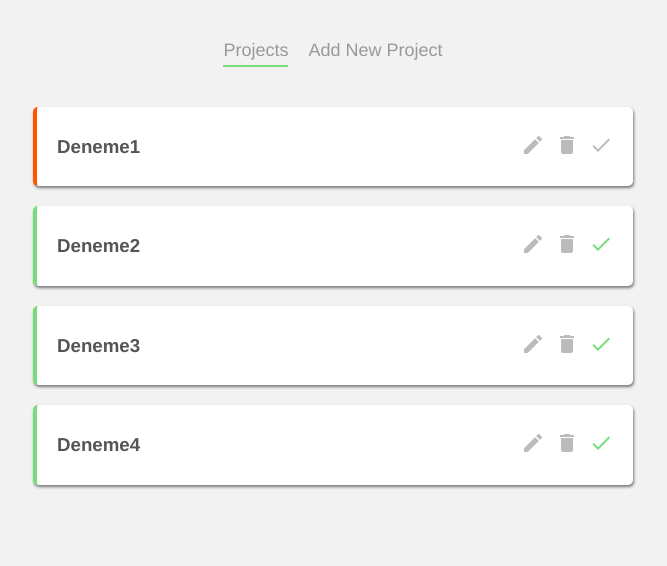
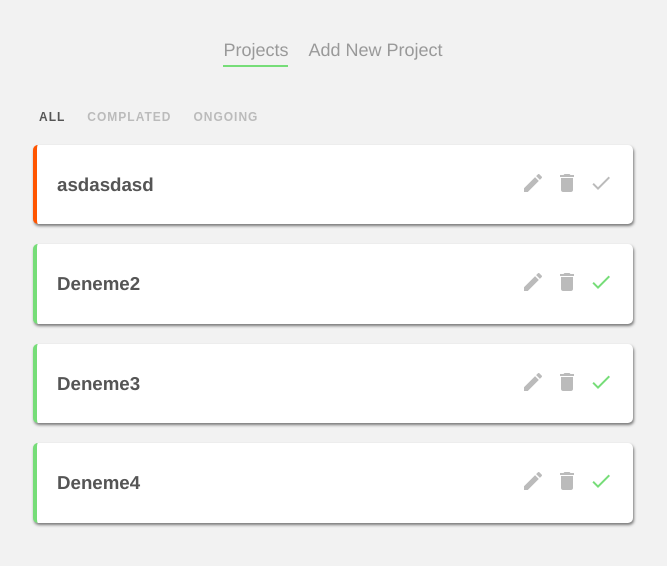
Before and after one commit to mehmettas1/vue-js-planner, a Vue app: page / in a window 1280 px wide. Shown: the top 566 px of the page, without its empty margins (307-974 px from the left). Built offline with nearby package versions, Linux system fonts and the light colour scheme; data requests are answered from the project's data file.

Commit message:
filternav

```diff
--- a/data/db.json
+++ b/data/db.json
@@ -2,8 +2,8 @@
   "projects": [
     {
       "id": 1,
-      "title": "Deneme1",
-      "details": "Lorem Ipsum is simply dummy text of the printing and typesetting industry. Lorem Ipsum has been the industry's standard dummy text ever since the 1500s, when an unknown pri",
+      "title": "asdasdasd",
+      "details": "asdasdindustry's standard dummy text ever since the 1500s, when an unknown pri",
       "complete": false
     },
     {
--- /dev/null
+++ b/src/components/FilterNav.vue
@@ -0,0 +1,47 @@
+<template>
+  <nav class="filter-nav">
+    <button @click="updateFilter('all')" :class="{ active: current === 'all' }">
+      All
+    </button>
+    <button
+      @click="updateFilter('complated')"
+      :class="{ active: current === 'complated' }"
+    >
+      Complated
+    </button>
+    <button
+      @click="updateFilter('ongoing')"
+      :class="{ active: current === 'ongoing' }"
+    >
+      Ongoing
+    </button>
+  </nav>
+</template>
+<script>
+export default {
+  props: ["current"],
+  methods: {
+    updateFilter(by) {
+      this.$emit("filterChange", by);
+    },
+  },
+};
+</script>
+
+<style>
+.filter-nav button {
+  background: none;
+  border: none;
+  color: #bbb;
+  outline: none;
+  font-size: 12px;
+  text-transform: uppercase;
+  margin-right: 10px;
+  letter-spacing: 1px;
+  font-weight: bold;
+  cursor: pointer;
+}
+.filter-nav button.active {
+  color: #555;
+}
+</style>
--- a/src/views/EditProject.vue
+++ b/src/views/EditProject.vue
@@ -1,11 +1,11 @@
 <template>
-  <form>
+  <form @submit.prevent="handleSubmit">
     <label for="">Title</label>
     <input type="text" v-model="title" required />
 
     <label for="">Details</label>
     <textarea v-model="details" required> </textarea>
-    <button>Add Project</button>
+    <button>Update Project</button>
   </form>
 </template>
 <script>
@@ -25,6 +25,17 @@
         this.title = data.title;
         this.details = data.details;
       });
+  },
+  methods: {
+    handleSubmit() {
+      fetch(this.uri, {
+        method: "PATCH",
+        headers: { "Content-Type": "application/json" },
+        body: JSON.stringify({ title: this.title, details: this.details }),
+      })
+        .then(() => this.$router.push("/"))
+        .catch((err) => console.log(err));
+    },
   },
 };
 </script>
--- a/src/views/Home.vue
+++ b/src/views/Home.vue
@@ -1,5 +1,6 @@
 <template>
   <div class="home">
+    <FilterNav @filterChange="current = $event" :current="current"></FilterNav>
     <div v-if="projects.length">
       <div v-for="project in projects" :key="project.index">
         <SingleProject
@@ -13,16 +14,18 @@
 </template>
 
 <script>
+import FilterNav from "@/components/FilterNav.vue";
 import SingleProject from "@/components/SingleProject.vue";
 
 // @ is an alias to /src
 
 export default {
   name: "Home",
-  components: { SingleProject },
+  components: { SingleProject, FilterNav },
   data() {
     return {
       projects: [],
+      current: "all",
     };
   },
   methods: {
```
